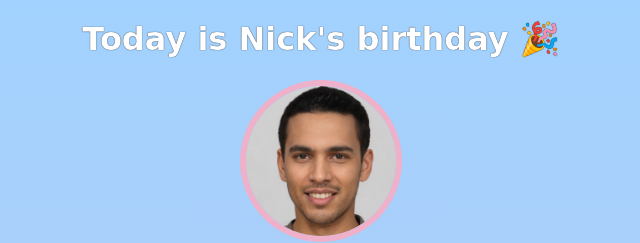
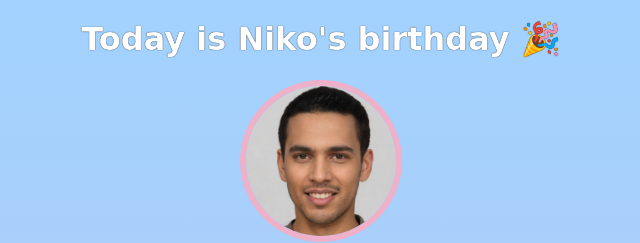
Before and after one commit to EpicEnter93/birthday-gift-site, a plain HTML site: page project/co54d4738928dd24da00b0e91/index.html in a window 1280 px wide. Shown: the top 243 px of the page, 319-959 px from the left. Drawn offline with nearby package versions, Linux system fonts and the light colour scheme; a web font is replaced by a local one.

Commit message:
Change name to Niko

```diff
--- a/project/co54d4738928dd24da00b0e91/index.html
+++ b/project/co54d4738928dd24da00b0e91/index.html
@@ -7,7 +7,7 @@
     </head>
     <body>
         <div id="header">
-            <h1>Today is Nick's birthday 🎉</h1>
+            <h1>Today is Niko's birthday 🎉</h1>
             <img id="bff-img" src="images/nick.jpg">
             <h2 id="bday-age">24 years old</h2>
             <h4 id="bday-date">01.11.2022</h4>
```
